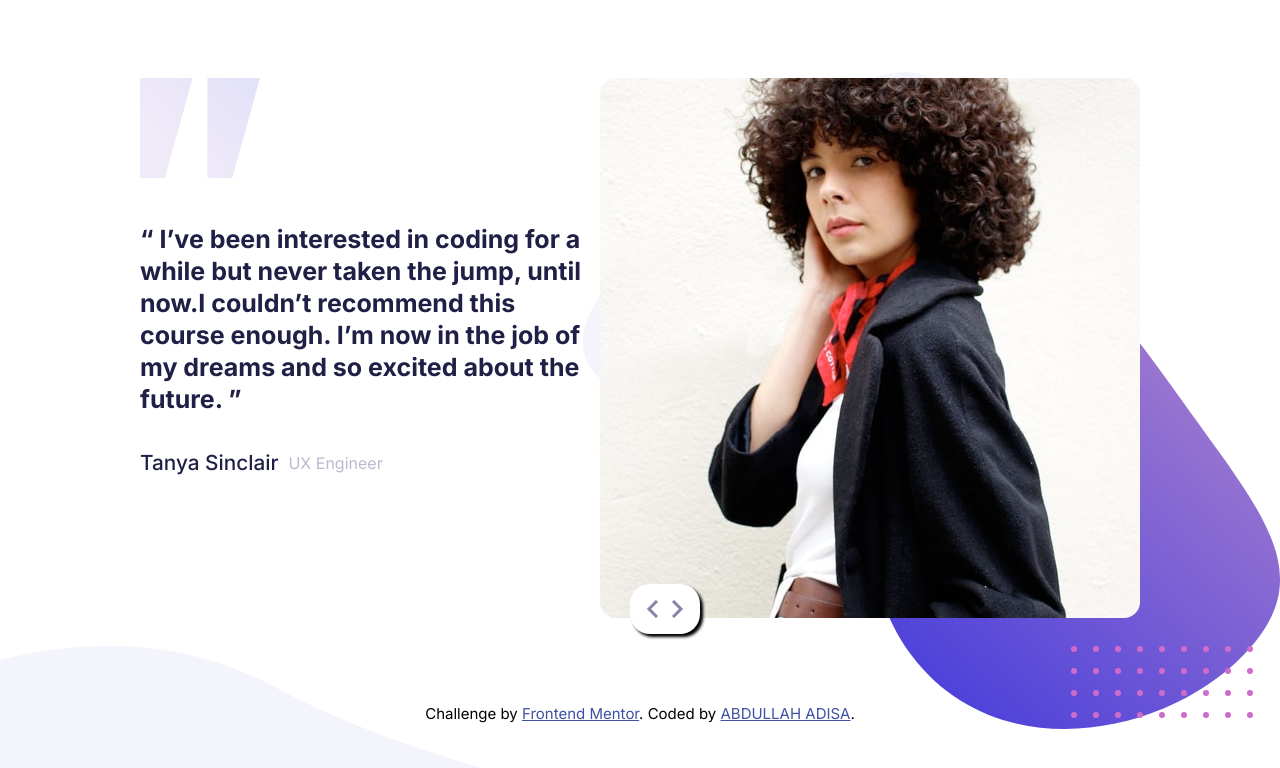
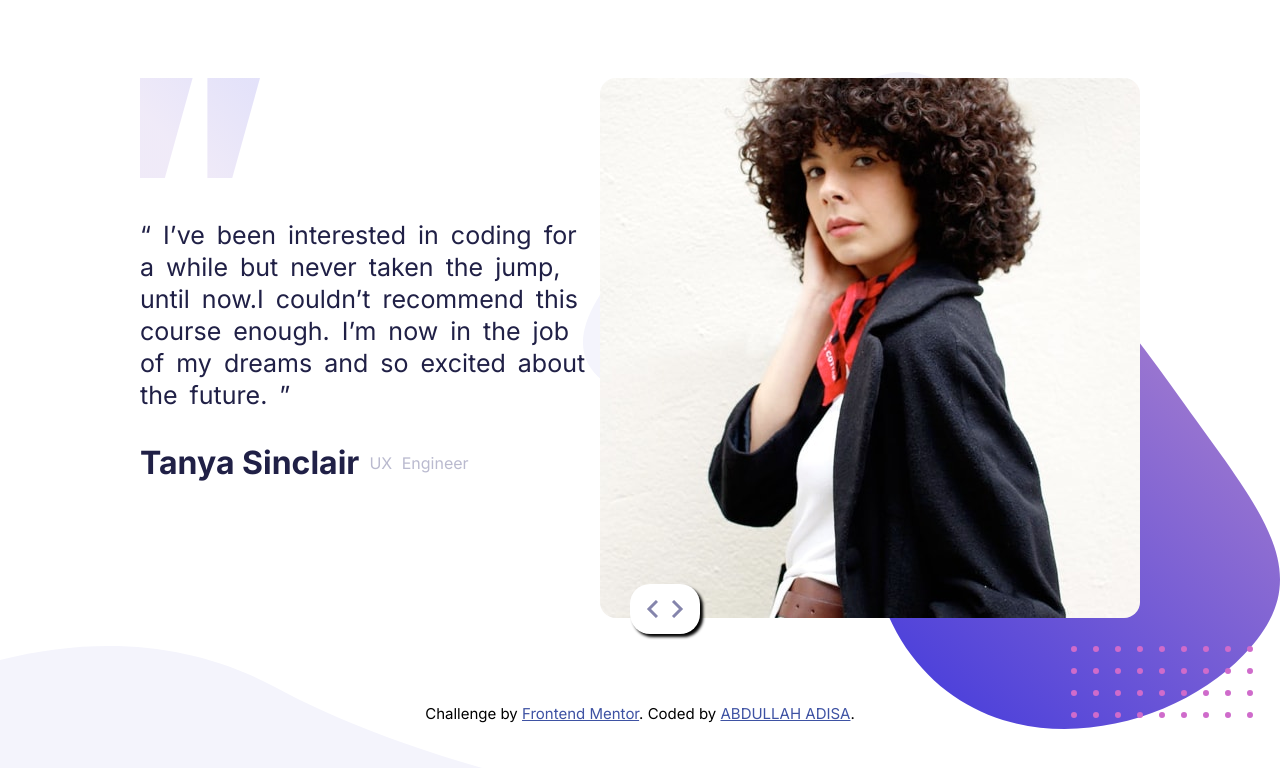
Before and after one commit to abdullahtech10/testimonial-slider, a plain HTML site: page index.html in a window 1280 px wide. Drawn offline with Linux system fonts and the light colour scheme.

Commit message:
change style

```diff
--- a/index.html
+++ b/index.html
@@ -23,7 +23,7 @@
           excited about the future. ”</p>
 
         <div class="ux">
-          <h5 class="name">Tanya Sinclair</h5>
+          <h3 class="name">Tanya Sinclair</h3>
           <p class="role">UX Engineer</p>
         </div>
 
--- a/style.css
+++ b/style.css
@@ -39,12 +39,14 @@
  p {
      color: var(--Blue-950);
      line-height: 2rem;
-     font-weight: 700;
+     font-weight: 400;
+     word-spacing: 5px;
  }
 
- h5 {
+ h3 {
      color: var(--Blue-950);
-     font-weight: 500;
+     font-weight: 700;
+     font-size: 32px;
  }
 
  .ux {
```
